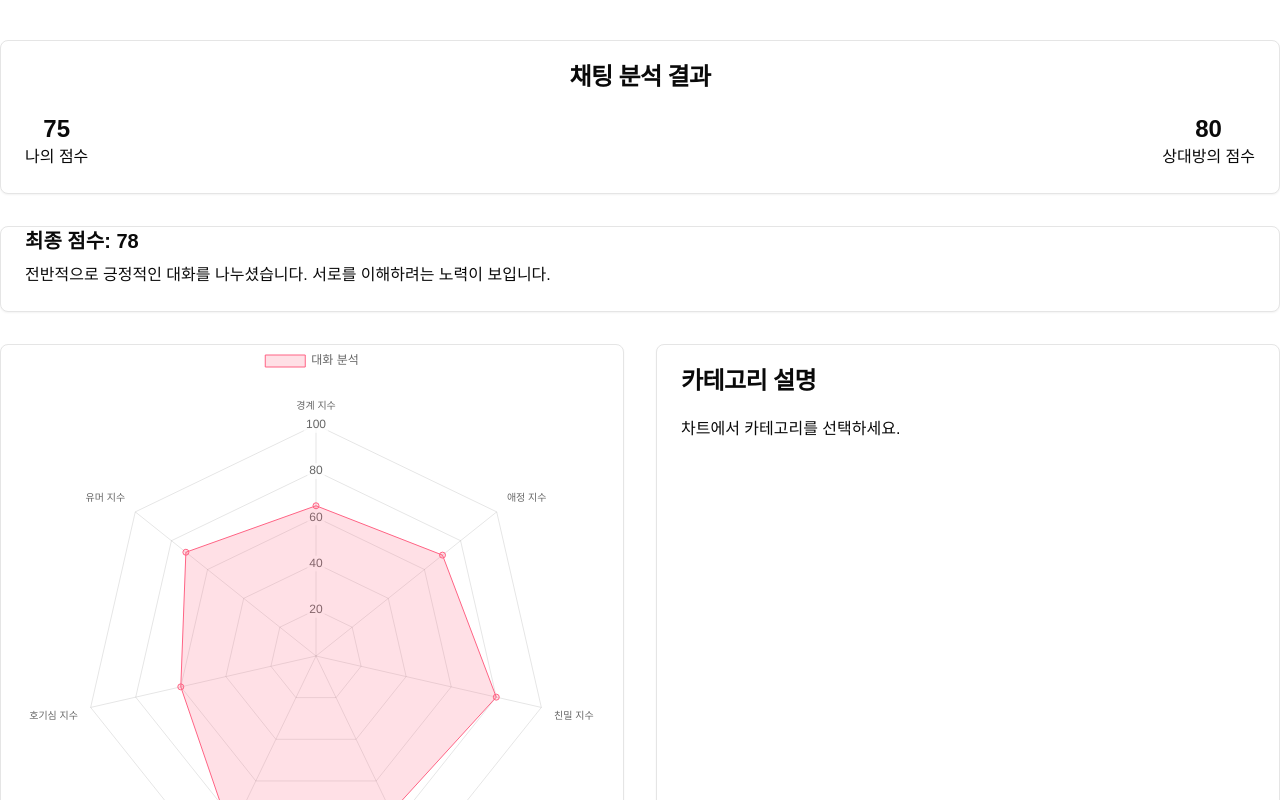
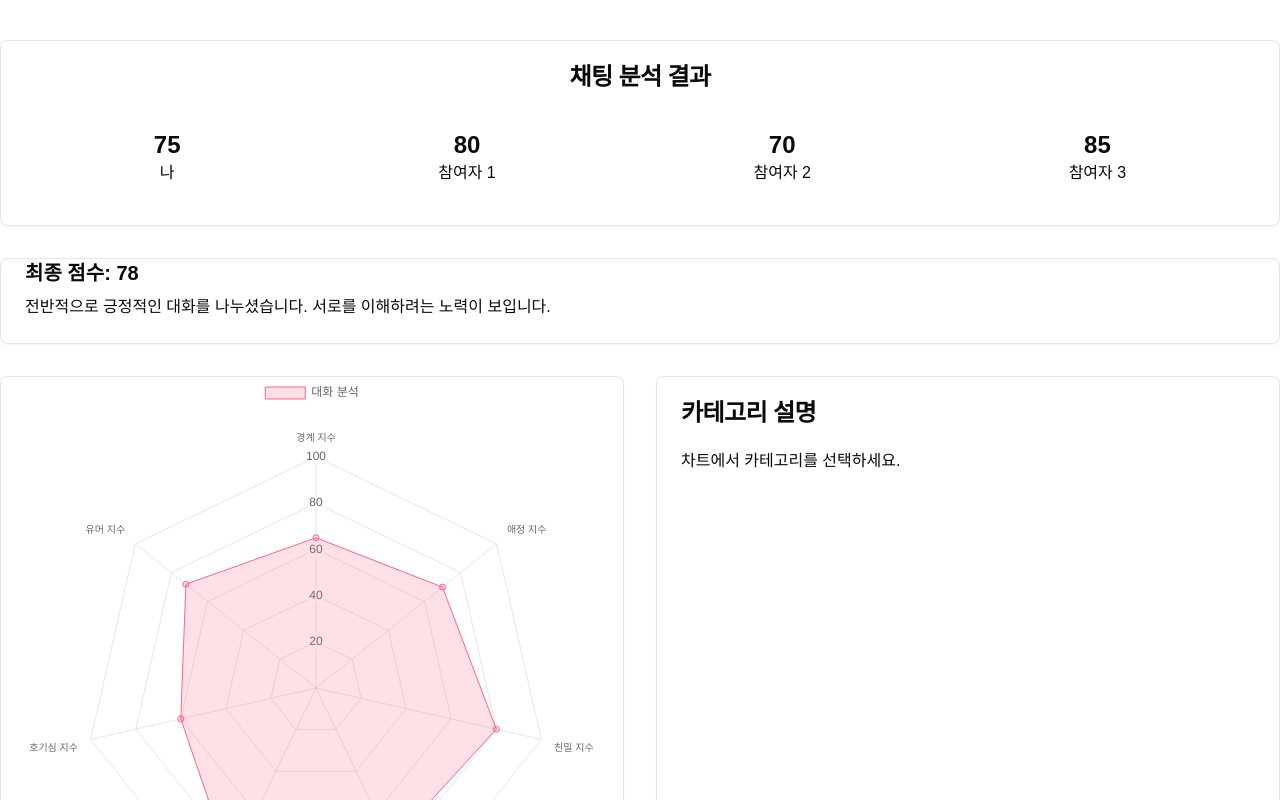
Before and after one commit to TeamPingPong/SomeDoctor, a Next.js app in the folder frontend/pingpong/: page /results in a window 1280 px wide. Shown: the top 800 px of the page. Built offline with nearby package versions, Linux system fonts and the light colour scheme.

Commit message:
전역상태관리 코드 추가

```diff
--- a/frontend/pingpong/app/results/page.tsx
+++ b/frontend/pingpong/app/results/page.tsx
@@ -12,6 +12,7 @@ import {
   Legend
 } from 'chart.js'
 import { Card, CardContent, CardHeader, CardTitle } from "@/components/ui/card"
+import { useResultStore } from '@/store/resultStore'
 
 ChartJS.register(
   RadialLinearScale,
@@ -22,14 +23,17 @@ ChartJS.register(
   Legend
 )
 
-
 export default function Results() {
   const [selectedCategory, setSelectedCategory] = useState<string | null>(null)
-
+  const result = useResultStore((state) => state.result)
   // 이 데이터는 실제로는 서버에서 분석 결과를 받아와야 합니다
   const analysisData = {
-    yourScore: 75,
-    partnerScore: 80,
+    participants: [
+      { name: '나', score: 75 },
+      { name: '참여자 1', score: 80 },
+      { name: '참여자 2', score: 70 },
+      { name: '참여자 3', score: 85 },
+    ],
     finalScore: 78,
     finalScoreDescription: "전반적으로 긍정적인 대화를 나누셨습니다. 서로를 이해하려는 노력이 보입니다.",
     radarData: {
@@ -66,14 +70,14 @@ export default function Results() {
         <CardHeader>
           <CardTitle className="text-center">채팅 분석 결과</CardTitle>
         </CardHeader>
-        <CardContent className="flex justify-between items-center">
-          <div className="text-center">
-            <p className="text-2xl font-bold">{analysisData.yourScore}</p>
-            <p>나의 점수</p>
-          </div>
-          <div className="text-center">
-            <p className="text-2xl font-bold">{analysisData.partnerScore}</p>
-            <p>상대방의 점수</p>
+        <CardContent>
+          <div className="flex flex-wrap justify-around items-center">
+            {analysisData.participants.map((participant, index) => (
+              <div key={index} className="text-center p-4">
+                <p className="text-2xl font-bold">{participant.score}</p>
+                <p>{participant.name}</p>
+              </div>
+            ))}
           </div>
         </CardContent>
       </Card>
--- a/frontend/pingpong/components/app-page.tsx
+++ b/frontend/pingpong/components/app-page.tsx
@@ -4,11 +4,13 @@ import { useRouter } from 'next/navigation'
 import { Button } from "@/components/ui/button"
 import { Input } from "@/components/ui/input"
 import { Card, CardContent, CardHeader, CardTitle } from "@/components/ui/card"
+import { useResultStore } from '@/store/resultStore'
 
 export function AppPage() {
   const [file, setFile] = useState<File | null>(null)
   const [isUploading, setIsUploading] = useState(false)
   const router = useRouter()
+  const setResult = useResultStore((state) => state.setResult)
 
   const handleFileChange = (e: React.ChangeEvent<HTMLInputElement>) => {
     if (e.target.files) {
@@ -32,6 +34,7 @@ export function AppPage() {
         if (response.ok) {
           const result = await response.json()
           console.log('File uploaded successfully:', result)
+          setResult(result)
           router.push('/results')
         } else {
           // router.push('/results')
@@ -56,7 +59,8 @@ export function AppPage() {
         <CardContent>
           <form onSubmit={handleSubmit} className="space-y-4">
             <div>
-              <Input type="file" onChange={handleFileChange} accept=".txt" />
+            <p className="text-sm text-gray-500 mb-2">허용된 파일 형식: .txt, .csv</p>
+              <Input type="file" onChange={handleFileChange} accept=".txt,.csv" />
             </div>
             <Button type="submit" disabled={!file || isUploading}>
               {isUploading ? '업로드 중...' : '분석 시작'}
--- a/frontend/pingpong/package.json
+++ b/frontend/pingpong/package.json
@@ -18,7 +18,8 @@
     "react-chartjs-2": "^5.2.0",
     "react-dom": "^18",
     "tailwind-merge": "^2.5.2",
-    "tailwindcss-animate": "^1.0.7"
+    "tailwindcss-animate": "^1.0.7",
+    "zustand": "^4.5.5"
   },
   "devDependencies": {
     "@types/node": "20.16.5",
--- /dev/null
+++ b/frontend/pingpong/store/resultStore.ts
@@ -0,0 +1,12 @@
+// store/resultStore.ts
+import { create } from 'zustand'
+
+type ResultState = {
+  result: any
+  setResult: (result: any) => void
+}
+
+export const useResultStore = create<ResultState>((set) => ({
+  result: null,
+  setResult: (result) => set({ result }),
+}))
```
Also changed, not shown: 1 other file (tests, documents, lock files or other folders).
